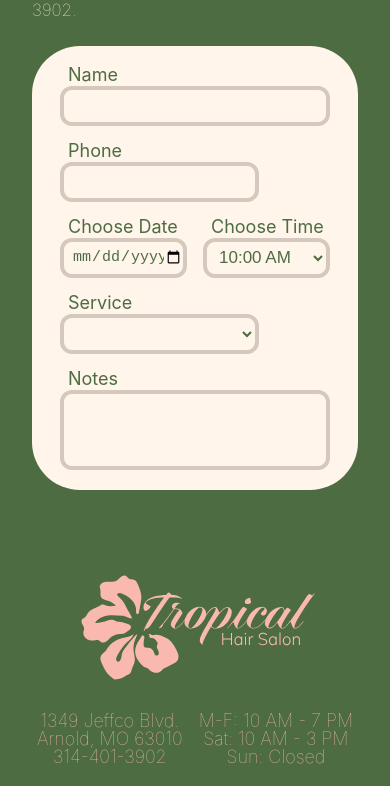
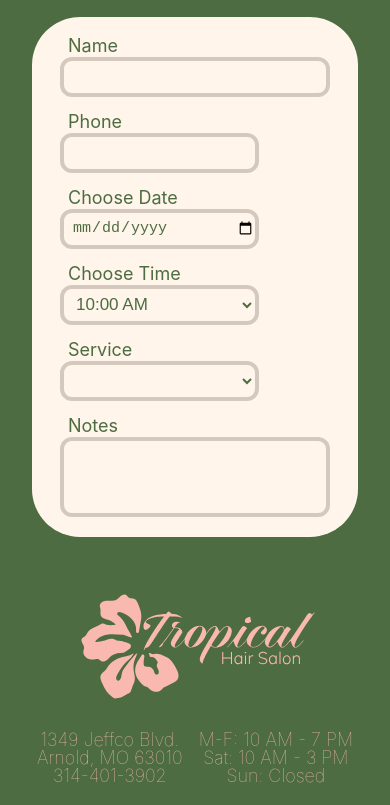
Before and after one commit to tagtart1/tropical-hair-salon, a React (Create React App) app: page / in a window 390 px wide. Shown: the part 3031-3836 px from the top of the page. Built offline with nearby package versions, Linux system fonts and the light colour scheme.

Commit message:
Fix form for mobile

```diff
--- a/src/styles/Appointment.scss
+++ b/src/styles/Appointment.scss
@@ -205,6 +205,7 @@
         }
 
         .time-group {
+          grid-column: span 6;
         }
 
         .service-group {
```
